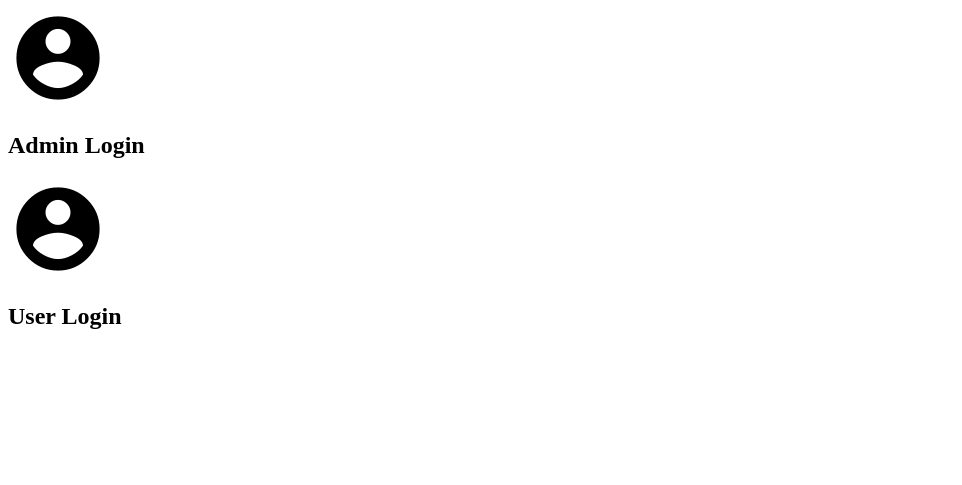
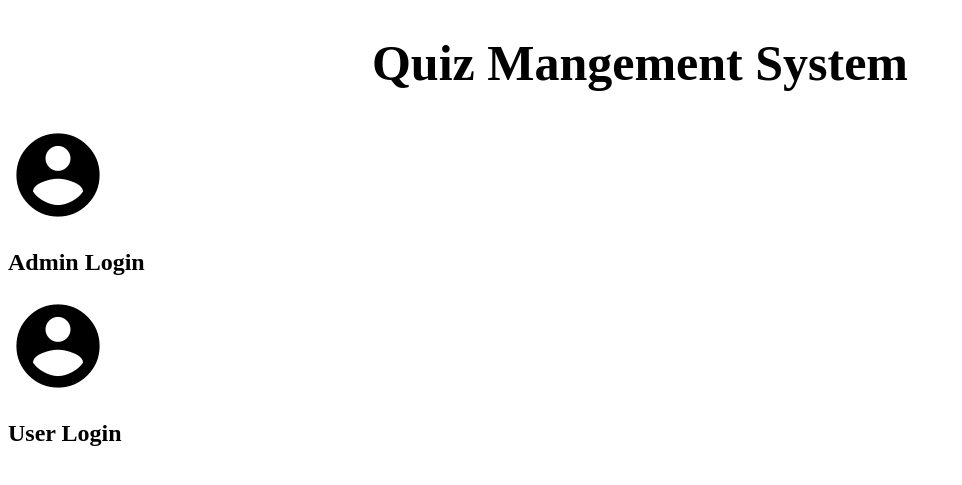
Before and after one commit to Darshini0402/Quiz, a Django app: page / in a window 1280 px wide. Shown: the top 485 px of the page, without its empty margins (0-962 px from the left). Run offline with Django 3.2, Linux system fonts and the light colour scheme.

Commit message:
'jfklaw'

```diff
--- a/quizmanagement/quizapp/views.py
+++ b/quizmanagement/quizapp/views.py
@@ -22,6 +22,7 @@ def login_view(request):
                 "message": "Invalid Credentials"
             })
     return render(request, "login.html")
+
 def logout_view(request):
     logout(request)
     return render(request, "login.html", {
--- a/quizmanagement/templates/login.html
+++ b/quizmanagement/templates/login.html
@@ -4,17 +4,19 @@
     <head>
         <title>Login</title>
         <link href="https://fonts.googleapis.com/icon?family=Material+Icons" rel="stylesheet">
+        <link rel="stylesheet" href="{% static 'login.css' %}">
     </head>
     <body>
+        <h1 style="font-weight: bold; font-family: 'Times New Roman', Times, serif; color: black; font-size: 50px; text-align: center;"> Quiz Mangement System </h1>
         {% if message%}
             <div style="text-align: center; font-size: larger; color: black; font-weight: bold; font-family: 'Times New Roman', Times, serif;">{{message}}</div>
         {% endif %}
-        <div class= style="left: 400px; top: 240px;">
+        <div class="login" style="left: 400px; top: 240px;">
             <div class="log_in" style="left: 40px;">
                 <a href="http://127.0.0.1:8000/admin/"><i class="material-icons" style="font-size: 100px;color: black;">account_circle</i></a>
                 <h2 style="color: black;">Admin Login</h2>
             </div>
-            <div style="left: 100px;">
+            <div class="log_in" style="left: 100px;">
                 <a href="User.html"><i class="material-icons" style="font-size: 100px;color: black;">account_circle</i></a>
                 <h2 style="color: black;">User Login</h2>
             </div>
--- a/quizmanagement/templates/quiz.html
+++ b/quizmanagement/templates/quiz.html
@@ -13,6 +13,7 @@
         </script>
     </head>
 <body>
+    <h1 style="font-weight: bold; font-family: 'Times New Roman', Times, serif; color: black; font-size: 50px; text-align: center;"> Quiz Mangement System </h1>
     <form method='post' action='result.html'>
     {% csrf_token %}
     {% for q in ques%}
--- a/quizmanagement/templates/result.html
+++ b/quizmanagement/templates/result.html
@@ -4,9 +4,9 @@
         <title>Result</title>
     </head>
     <body>
+        <h1 style="font-weight: bold; font-family: 'Times New Roman', Times, serif; color: black; font-size: 50px; text-align: center;"> Quiz Mangement System </h1>
         <h1>Score: {{ score }}</h1><br></br>
         <h1>Correct: {{ correct }}</h1><br></br>
         <h1>Wrong: {{ wrong }}</h1><br></br>
-        <h1>Total: {{ total }}</h1><br></br>
     </body>
 </html>
```
Also changed, not shown: quizmanagement/templates/test.html (deleted, +0 -20 lines), quizmanagement/templates/user.html (+5 -3 lines), quizmanagement/db.sqlite3.
